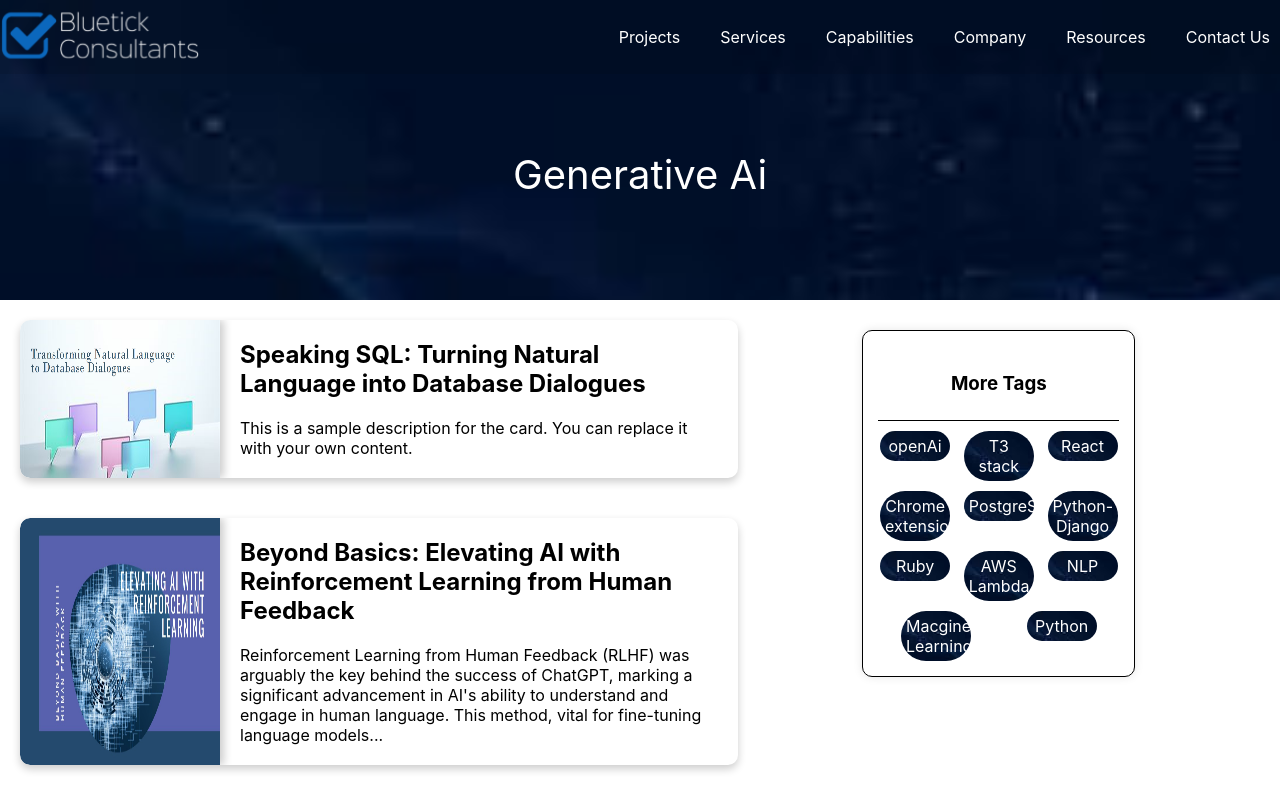
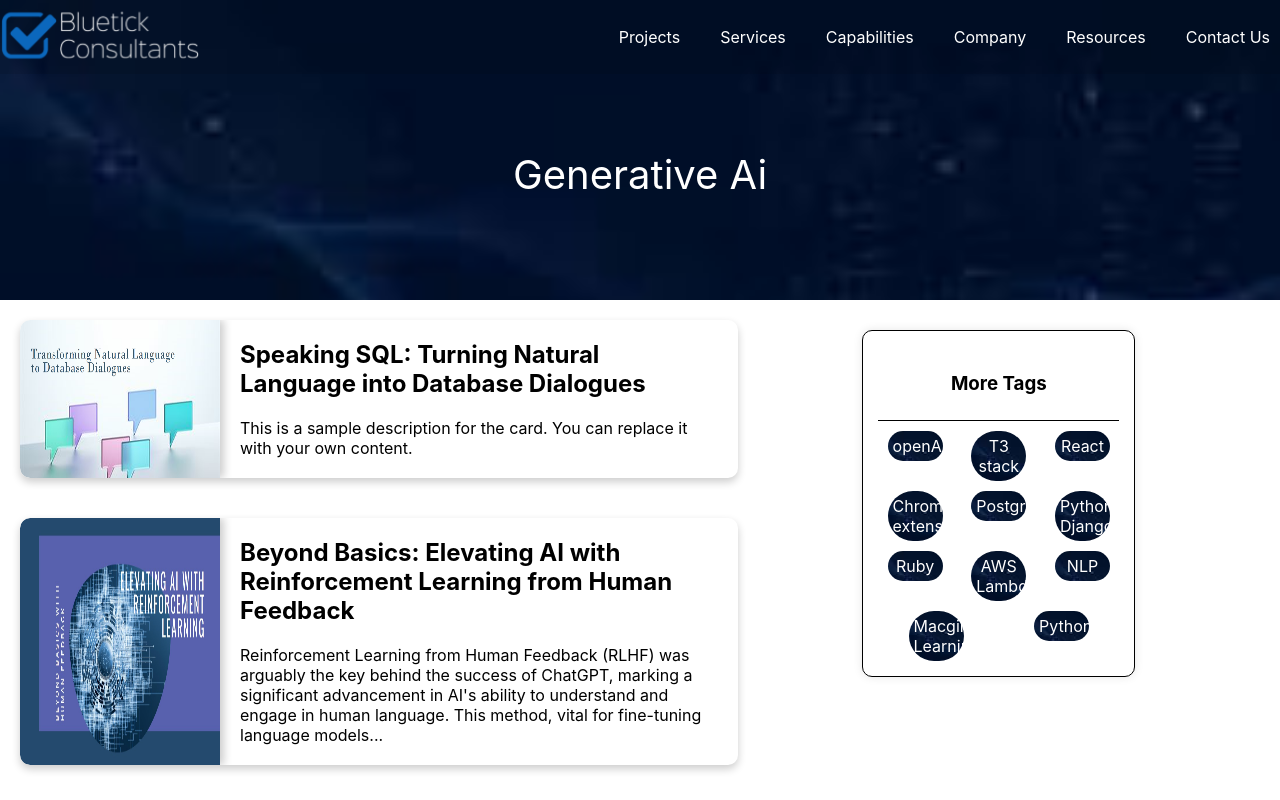
Before and after one commit to abhishekbathena/bluetick-consultants, a React (Create React App) app: page / in a window 1280 px wide. Shown: the top 800 px of the page. Built offline with nearby package versions, Linux system fonts and the light colour scheme.

Commit message:
Update card.css

```diff
--- a/src/components/card.css
+++ b/src/components/card.css
@@ -68,7 +68,7 @@
     }
 
     .tag-item {
-        width: calc(25%-35px);
+        width: calc(15%-35px);
         /* 25% width for 4 items per row with margin */
         margin: 5px;
         /* Adjust margin as needed */
@@ -80,7 +80,7 @@
         border-radius: 40px;
         background-image: url('bg1.jpeg');
         padding: 5px;
-        width:60px;
+        width:45px;
 
         /* Added padding to the anchor element */
         text-decoration: none;
```
